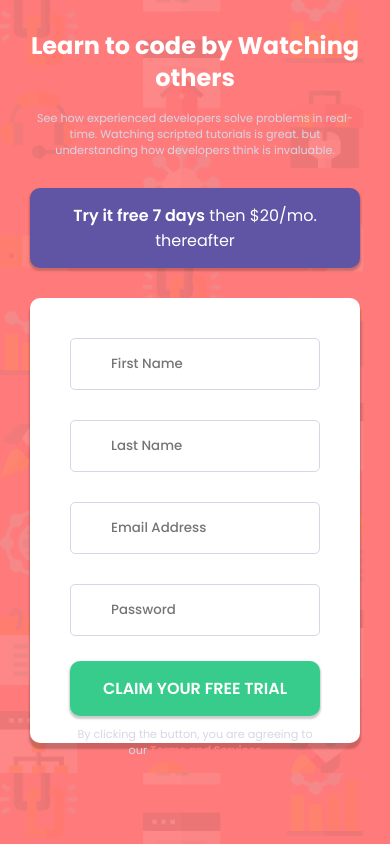
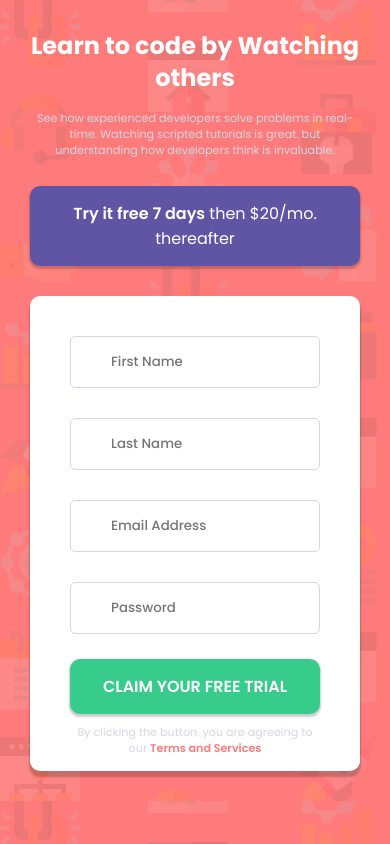
Before and after one commit to pedro-drosa/Signup-Form, a React (Vite) app: page / in a window 390 px wide. Built offline with nearby package versions, Linux system fonts and the light colour scheme.

Commit message:
fix(SignUp): adding padding at the end of the form

```diff
--- a/src/pages/SignUp/styles.module.scss
+++ b/src/pages/SignUp/styles.module.scss
@@ -75,7 +75,7 @@
       p {
         font-size: 0.7rem;
         line-height: 1rem;
-        margin-bottom: -30px;
+        margin-bottom: -2rem;
       }
     }
   }
@@ -85,6 +85,7 @@
 
     p {
       line-height: 1rem !important;
+      padding-bottom: 2rem;
     }
   }
 }
```
